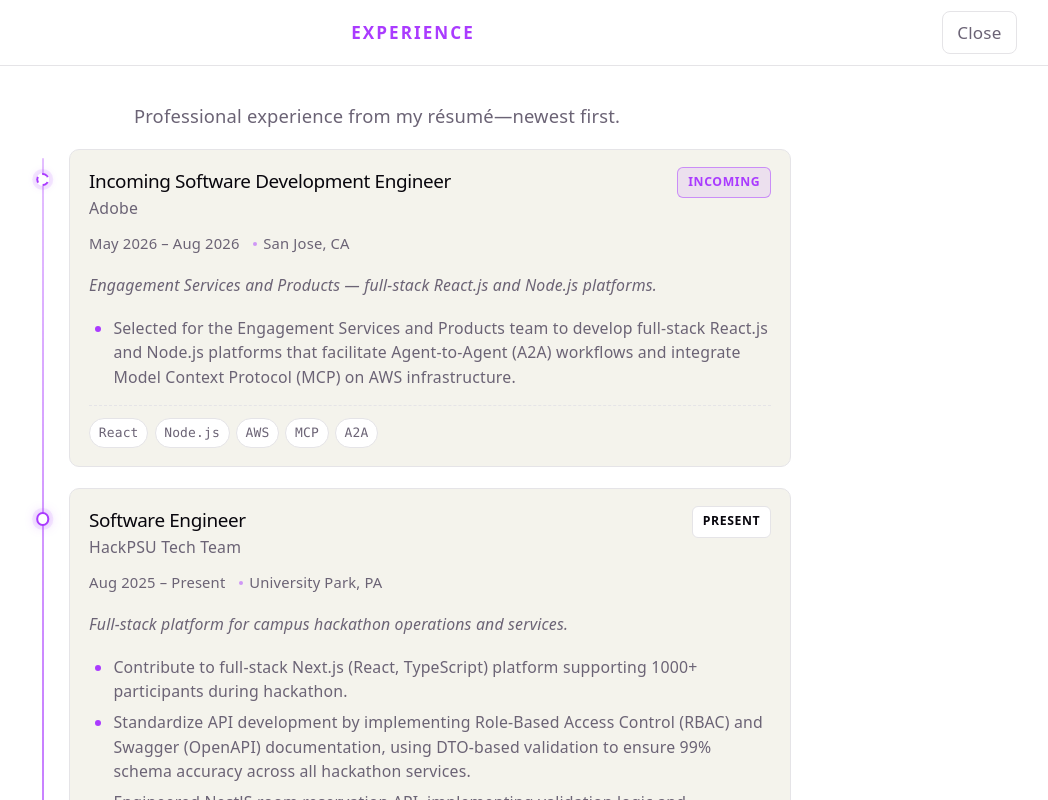
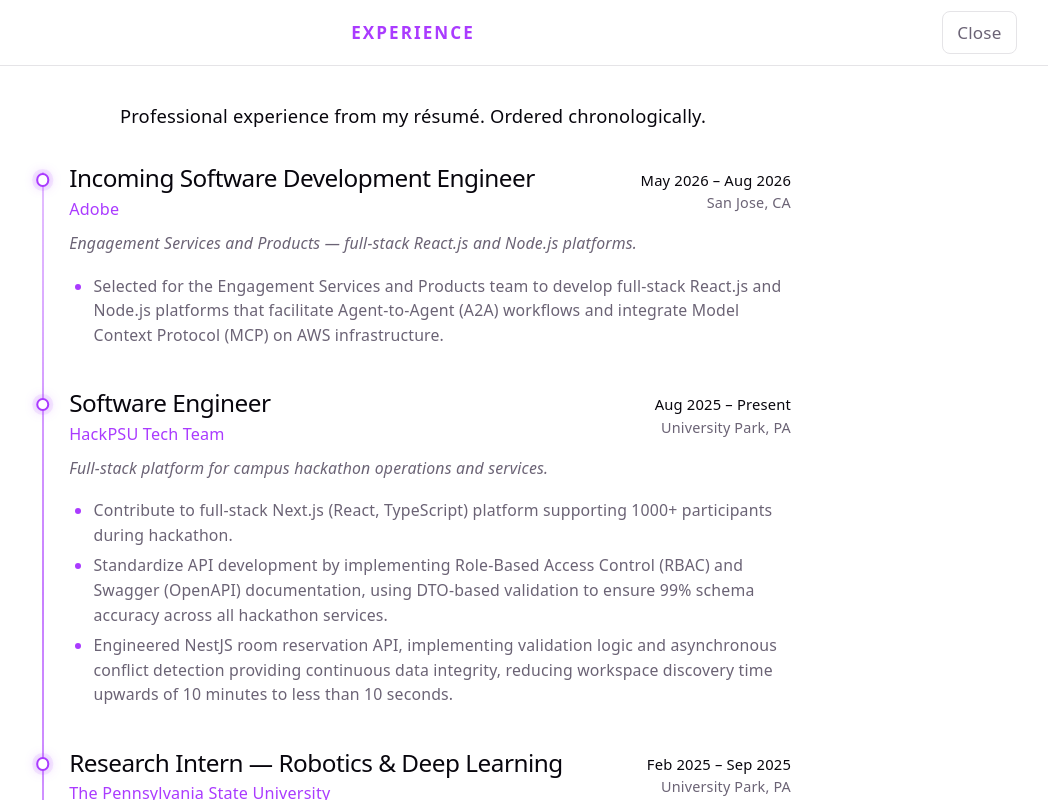
Before and after one commit to CruidGals/personal-website-v2, a React (Vite) app: page / in a window 1280 px wide. Both pictures are taken after a click on the button "Experience". Shown: the whole page, without its empty margins (227-1275 px from the left). Built offline with nearby package versions, Linux system fonts and the light colour scheme.

Commit message:
Edit the experience page

```diff
--- a/src/components/experience/ExperienceTimeline.css
+++ b/src/components/experience/ExperienceTimeline.css
@@ -1,4 +1,8 @@
 .experience-content {
+  display: flex;
+  flex-direction: column;
+  align-items: center;
+  gap: 1.875rem;
   width: 100%;
   max-width: 46rem;
   margin-inline: auto;
@@ -6,8 +10,9 @@
   line-height: 1.55;
 }
 
-.experience-lead {
-  margin: 0 auto 2rem;
+/* Beat .fold-panel-body p { margin-bottom: 1rem } — that rule was blocking spacing changes */
+.experience-content .experience-lead {
+  margin: 0 auto;
   max-width: 40rem;
   font-size: 1.02rem;
   color: var(--text-h);
@@ -19,7 +24,8 @@
   --timeline-axis: 0.425rem;
   --timeline-spine: 2px;
   --node-size: 0.75rem;
-  --timeline-gap: 1.15rem;
+  --timeline-gap: 2.25rem;
+  align-self: stretch;
   position: relative;
   width: 100%;
   max-width: 42rem;
@@ -65,7 +71,7 @@
 .experience-entry-marker {
   position: absolute;
   left: var(--timeline-axis);
-  top: 1.35rem;
+  top: 0.55rem;
   width: var(--node-size);
   height: var(--node-size);
   transform: translateX(-50%);
@@ -78,120 +84,78 @@
   z-index: 1;
 }
 
-.experience-entry--incoming .experience-entry-marker {
-  border-style: dashed;
-  animation: experience-node-pulse 2.8s ease-in-out infinite;
+.experience-card {
+  padding: 0;
 }
 
-@keyframes experience-node-pulse {
-  0%,
-  100% {
-    box-shadow:
-      0 0 0 4px var(--accent-bg),
-      0 0 8px rgba(170, 59, 255, 0.25);
-  }
-  50% {
-    box-shadow:
-      0 0 0 6px var(--accent-bg),
-      0 0 16px rgba(170, 59, 255, 0.45);
-  }
+/*
+ * One row, two columns. Same stack gap in both columns (one CSS variable).
+ * Left: title → company. Right: dates → location.
+ */
+.experience-header {
+  --experience-header-stack-gap: 0.3rem;
+  display: flex;
+  flex-direction: row;
+  align-items: center;
+  justify-content: space-between;
+  column-gap: 1.25rem;
+  margin: 0 0 0.65rem;
+  width: 100%;
 }
 
-@media (prefers-reduced-motion: reduce) {
-  .experience-entry--incoming .experience-entry-marker {
-    animation: none;
-  }
+.experience-header-col {
+  display: flex;
+  flex-direction: column;
+  gap: var(--experience-header-stack-gap);
+  margin: 0;
+  padding: 0;
 }
 
-.experience-card {
-  padding: 0.95rem 1.05rem 1rem;
-  border: 1px solid var(--border);
-  border-radius: 10px;
-  background: var(--code-bg);
-  transition:
-    border-color 0.25s ease,
-    box-shadow 0.25s ease;
+.experience-header-col > * {
+  margin: 0;
+  padding: 0;
 }
 
-.experience-entry:hover .experience-card,
-.experience-entry:focus-within .experience-card {
-  border-color: var(--accent-border);
-  box-shadow: var(--shadow);
+.experience-header-col--primary {
+  flex: 1 1 0;
+  min-width: 0;
+  align-items: flex-start;
 }
 
-.experience-card-header {
-  display: flex;
-  flex-wrap: wrap;
-  align-items: flex-start;
-  justify-content: space-between;
-  gap: 0.65rem 1rem;
-  margin-bottom: 0.65rem;
+.experience-header-col--meta {
+  flex: 0 0 auto;
+  align-items: flex-end;
+  text-align: right;
 }
 
-.experience-card-titles {
-  flex: 1 1 12rem;
-  min-width: 0;
-}
-
-.experience-role {
-  margin: 0;
-  font-size: clamp(0.98rem, 0.94rem + 0.2vw, 1.05rem);
+.experience-title {
+  font-size: clamp(1.15rem, 1.05rem + 0.45vw, 1.35rem);
   font-weight: 500;
   color: var(--text-h);
   letter-spacing: -0.02em;
+  line-height: 1.25;
 }
 
-.experience-org {
-  margin: 0.15rem 0 0;
-  font-size: 0.88rem;
+.experience-company {
+  font-size: 0.9rem;
+  font-weight: 500;
   color: var(--accent);
-  font-weight: 500;
+  line-height: 1.25;
 }
 
-.experience-badge {
-  flex-shrink: 0;
-  font-size: 0.68rem;
-  font-weight: 600;
-  letter-spacing: 0.05em;
-  text-transform: uppercase;
-  padding: 0.3rem 0.55rem;
-  border-radius: 6px;
-  color: var(--accent);
-  background: var(--accent-bg);
-  border: 1px solid var(--accent-border);
+.experience-dates {
+  font-size: 0.82rem;
+  font-weight: 500;
+  color: var(--text-h);
+  line-height: 1.25;
+  white-space: nowrap;
 }
 
-.experience-badge--current {
-  color: var(--text-h);
-  background: var(--bg);
-  border-color: var(--border);
-}
-
-.experience-meta {
-  display: flex;
-  flex-wrap: wrap;
-  gap: 0.35rem 0.75rem;
-  margin: 0 0 0.6rem;
-  font-size: 0.82rem;
+.experience-location {
+  font-size: 0.8rem;
   color: var(--text);
-}
-
-.experience-meta-item {
-  display: inline-flex;
-  align-items: center;
-  gap: 0.35rem;
-}
-
-.experience-meta-item::before {
-  content: '';
-  width: 4px;
-  height: 4px;
-  border-radius: 50%;
-  background: var(--accent-border);
-}
-
-.experience-meta-item:first-child::before {
-  display: none;
+  line-height: 1.25;
+  white-space: nowrap;
 }
 
 .experience-summary {
@@ -220,25 +184,6 @@
 
 .experience-bullets li:last-child {
   margin-bottom: 0;
-}
-
-.experience-tags {
-  display: flex;
-  flex-wrap: wrap;
-  gap: 0.35rem;
-  margin-top: 0.85rem;
-  padding-top: 0.7rem;
-  border-top: 1px dashed var(--border);
-}
-
-.experience-tag {
-  font-size: 0.72rem;
-  padding: 0.22rem 0.48rem;
-  border-radius: 999px;
-  border: 1px solid var(--border);
-  background: var(--bg);
-  color: var(--text);
-  font-family: var(--mono);
 }
 
 /* Staggered entrance when panel opens */
--- a/src/components/experience/ExperienceTimeline.tsx
+++ b/src/components/experience/ExperienceTimeline.tsx
@@ -1,42 +1,29 @@
 import { EXPERIENCE_ENTRIES, EXPERIENCE_LEAD, type ExperienceEntry } from '../../data/experience'
 import './ExperienceTimeline.css'
 
-function statusLabel(status: ExperienceEntry['status']): string | null {
-  if (status === 'incoming') return 'Incoming'
-  if (status === 'current') return 'Present'
-  return null
-}
-
 function ExperienceCard({ entry }: { entry: ExperienceEntry }) {
-  const badge = statusLabel(entry.status)
-
   return (
     <article
-      className={`experience-entry${entry.status === 'incoming' ? ' experience-entry--incoming' : ''}`}
+      className="experience-entry"
       aria-labelledby={`experience-role-${entry.id}`}
     >
       <span className="experience-entry-marker" aria-hidden="true" />
       <div className="experience-card">
-        <header className="experience-card-header">
-          <div className="experience-card-titles">
-            <h3 className="experience-role" id={`experience-role-${entry.id}`}>
+        <header className="experience-header">
+          <div className="experience-header-col experience-header-col--primary">
+            <h3
+              className="experience-title"
+              id={`experience-role-${entry.id}`}
+            >
               {entry.role}
             </h3>
-            <p className="experience-org">{entry.organization}</p>
+            <span className="experience-company">{entry.organization}</span>
           </div>
-          {badge && (
-            <span
-              className={`experience-badge${entry.status === 'current' ? ' experience-badge--current' : ''}`}
-            >
-              {badge}
-            </span>
-          )}
+          <div className="experience-header-col experience-header-col--meta">
+            <span className="experience-dates">{entry.dates}</span>
+            <span className="experience-location">{entry.location}</span>
+          </div>
         </header>
-
-        <p className="experience-meta">
-          <span className="experience-meta-item">{entry.dates}</span>
-          <span className="experience-meta-item">{entry.location}</span>
-        </p>
 
         <p className="experience-summary">{entry.summary}</p>
 
@@ -45,14 +32,6 @@ function ExperienceCard({ entry }: { entry: ExperienceEntry }) {
             <li key={bullet}>{bullet}</li>
           ))}
         </ul>
-
-        <div className="experience-tags" role="list" aria-label="Technologies (placeholder)">
-          {entry.technologies.map((tech) => (
-            <span key={tech} className="experience-tag" role="listitem">
-              {tech}
-            </span>
-          ))}
-        </div>
       </div>
     </article>
   )
--- a/src/data/experience.ts
+++ b/src/data/experience.ts
@@ -1,6 +1,4 @@
 /** Résumé-backed experience entry — sourced from `public/kylechiem_4_9_2026_2028.pdf`. */
-export type ExperienceStatus = 'incoming' | 'current'
-
 export type ExperienceEntry = {
   id: string
   role: string
@@ -10,12 +8,10 @@ export type ExperienceEntry = {
   /** Short line under the header (team, focus area, or scope). */
   summary: string
   bullets: readonly string[]
-  technologies: readonly string[]
-  status?: ExperienceStatus
 }
 
 export const EXPERIENCE_LEAD =
-  'Professional experience from my résumé—newest first.'
+  'Professional experience from my résumé. Ordered chronologically.'
 
 export const EXPERIENCE_ENTRIES: readonly ExperienceEntry[] = [
   {
@@ -24,13 +20,11 @@ export const EXPERIENCE_ENTRIES: readonly ExperienceEntry[] = [
     organization: 'Adobe',
     dates: 'May 2026 – Aug 2026',
     location: 'San Jose, CA',
-    status: 'incoming',
     summary:
       'Engagement Services and Products — full-stack React.js and Node.js platforms.',
     bullets: [
       'Selected for the Engagement Services and Products team to develop full-stack React.js and Node.js platforms that facilitate Agent-to-Agent (A2A) workflows and integrate Model Context Protocol (MCP) on AWS infrastructure.',
     ],
-    technologies: ['React', 'Node.js', 'AWS', 'MCP', 'A2A'],
   },
   {
     id: 'hackpsu',
@@ -38,14 +32,12 @@ export const EXPERIENCE_ENTRIES: readonly ExperienceEntry[] = [
     organization: 'HackPSU Tech Team',
     dates: 'Aug 2025 – Present',
     location: 'University Park, PA',
-    status: 'current',
     summary: 'Full-stack platform for campus hackathon operations and services.',
     bullets: [
       'Contribute to full-stack Next.js (React, TypeScript) platform supporting 1000+ participants during hackathon.',
       'Standardize API development by implementing Role-Based Access Control (RBAC) and Swagger (OpenAPI) documentation, using DTO-based validation to ensure 99% schema accuracy across all hackathon services.',
       'Engineered NestJS room reservation API, implementing validation logic and asynchronous conflict detection providing continuous data integrity, reducing workspace discovery time upwards of 10 minutes to less than 10 seconds.',
     ],
-    technologies: ['Next.js', 'React', 'TypeScript', 'NestJS', 'Swagger', 'RBAC'],
   },
   {
     id: 'psu-robotics',
@@ -60,7 +52,6 @@ export const EXPERIENCE_ENTRIES: readonly ExperienceEntry[] = [
       'Executed 4000+ parallel simulations, automating pipelines with PyTorch and evaluation with TensorBoard.',
       'Integrated domain randomization and sensor noise modeling, making controller robust for in-person deployment.',
     ],
-    technologies: ['PyTorch', 'Isaac Lab', 'TensorBoard', 'Python'],
   },
   {
     id: 'nittany-ai',
@@ -74,12 +65,5 @@ export const EXPERIENCE_ENTRIES: readonly ExperienceEntry[] = [
       'Preprocessed 100,000+ NIH Chest X-ray data to train a CNN to detect pneumonia patients at an accuracy of 92%.',
       'Explored overfitting control, RL reward shaping, and model evaluation with precision and confusion matrix analysis.',
     ],
-    technologies: [
-      'Python',
-      'PyTorch',
-      'Sentence Transformers',
-      'CNN',
-      'RAG',
-    ],
   },
 ] as const
```
